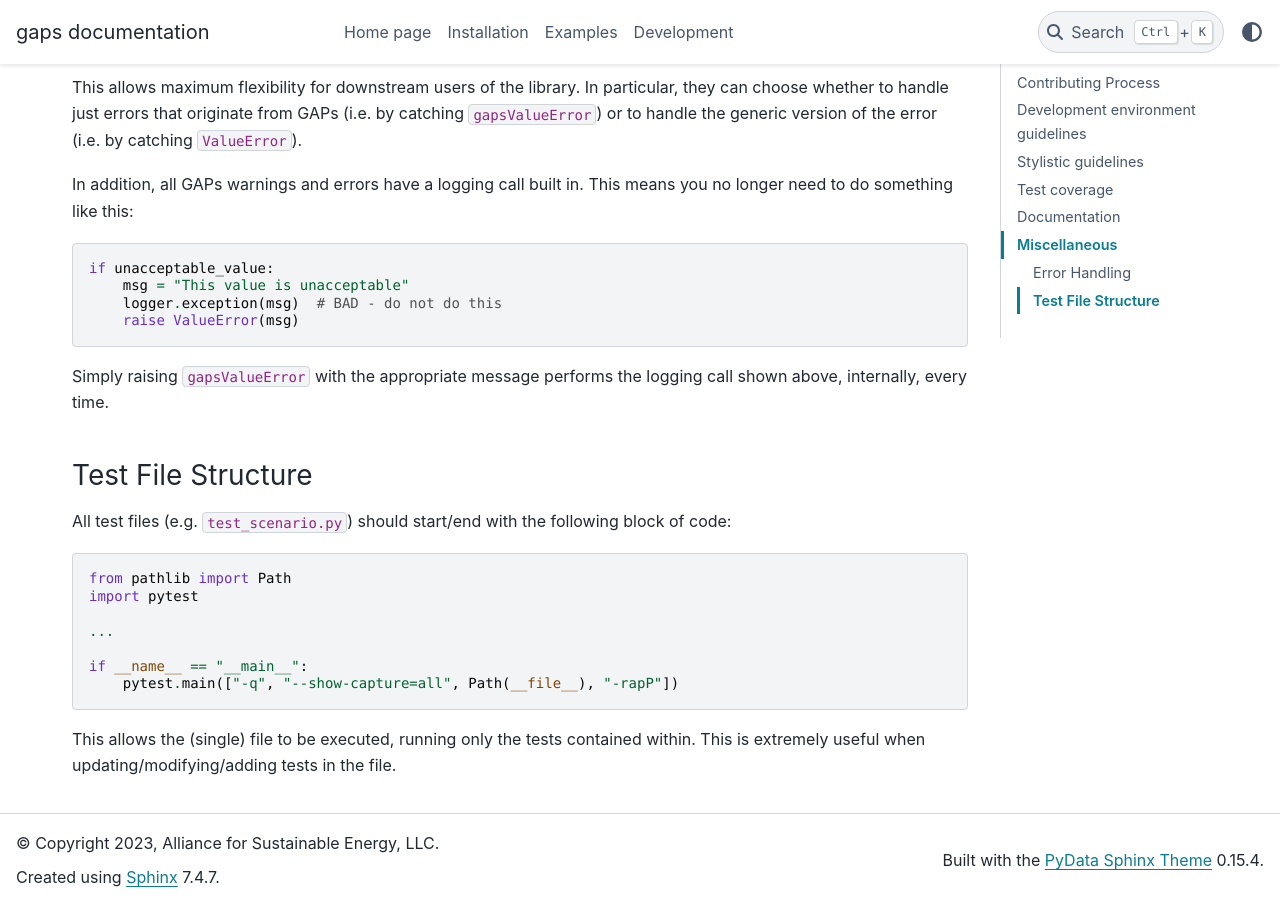
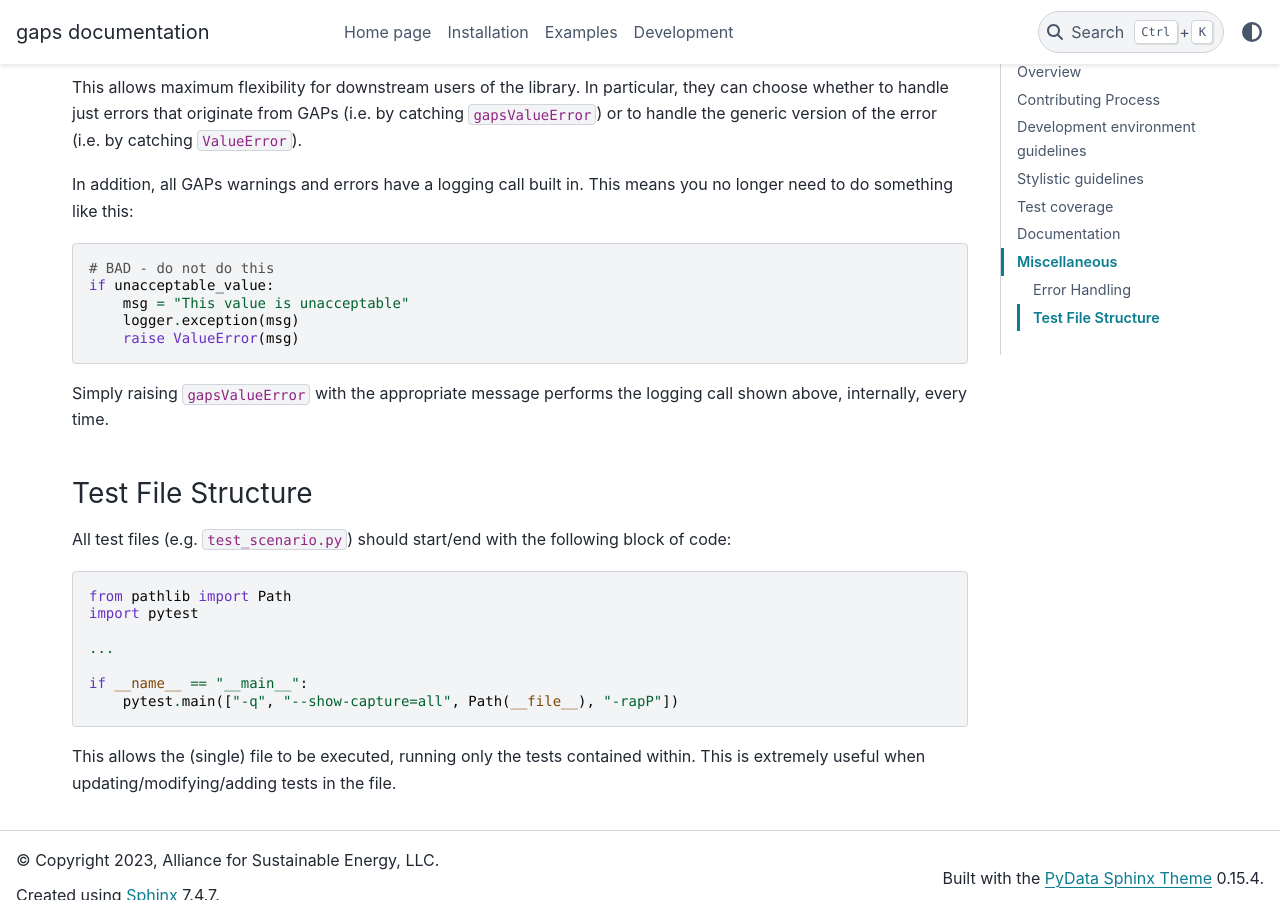
Before and after one commit to NREL/gaps, a Sphinx documentation site: the page built from docs/source/dev/README.rst, in a window 1280 px wide and 900 px high, scrolled down 4681 px. Built offline with Sphinx 7.4.7 and the PyData theme 0.15.4, drawn with Linux system fonts in a browser that asks for light colours; pages that are not in the unit, such as notebooks, are missing from menus; the version number could not be read and is left out.

Commit message:
Move warning back

```diff
--- a/docs/source/dev/README.rst
+++ b/docs/source/dev/README.rst
@@ -214,9 +214,10 @@
 In addition, all GAPs warnings and errors have a logging call built in.
 This means you no longer need to do something like this::
 
+    # BAD - do not do this
     if unacceptable_value:
         msg = "This value is unacceptable"
-        logger.exception(msg)  # BAD - do not do this
+        logger.exception(msg)
         raise ValueError(msg)
 
 Simply raising ``gapsValueError`` with the appropriate message performs the
```
